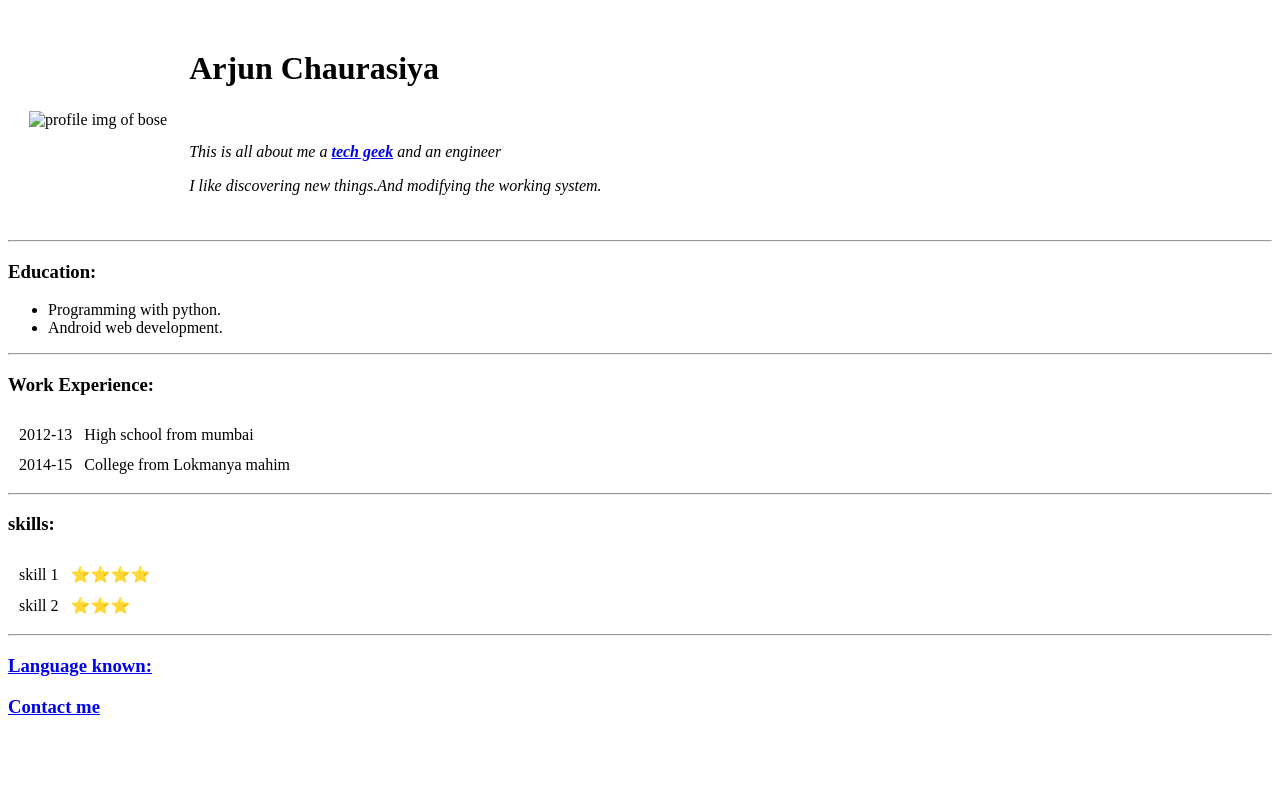
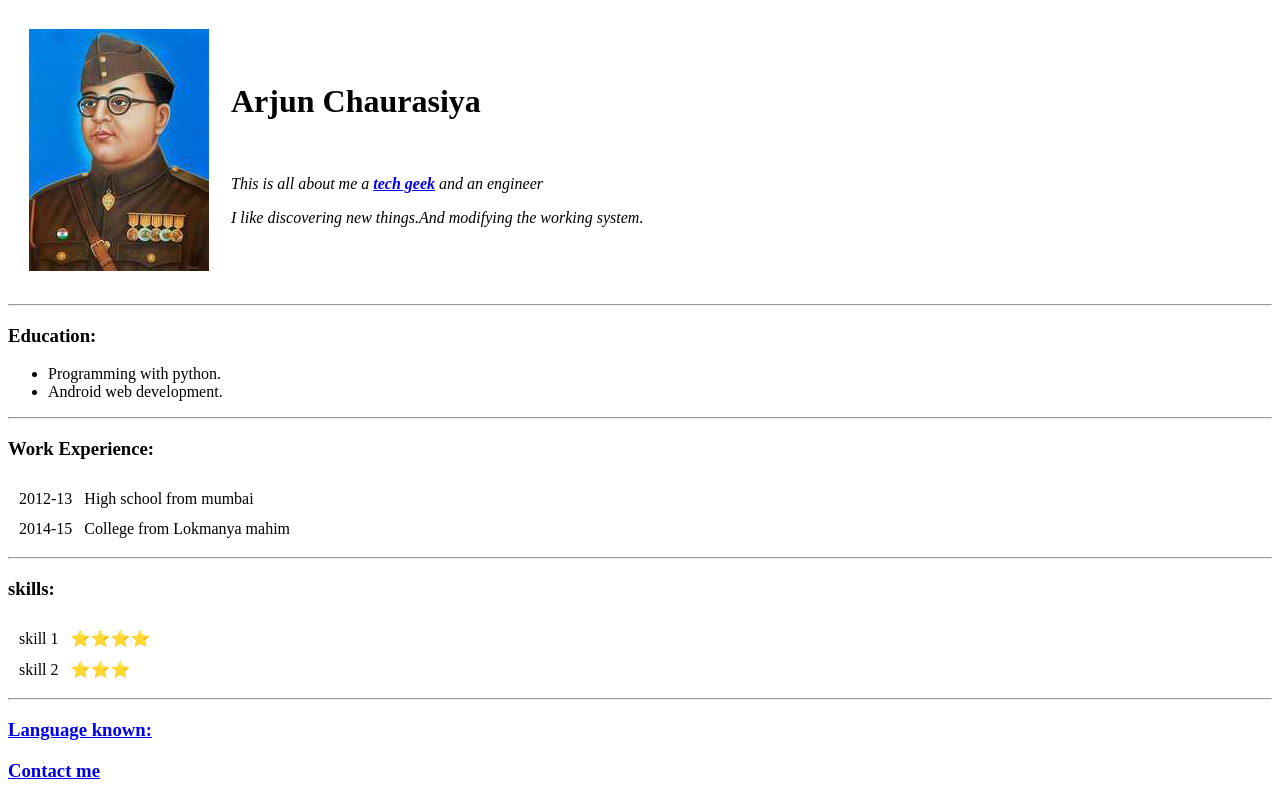
Before and after one commit to ChaurasiyaArjun/web, a plain HTML site: page index.html in a window 1280 px wide. Drawn offline with Linux system fonts and the light colour scheme.

Commit message:
repo change d

```diff
--- a/index.html
+++ b/index.html
@@ -9,7 +9,7 @@
 <body>
 <table cellspacing="20">
 <tr>
-<td><img src="images/subh.png" alt="profile img of bose"></td>
+<td><img src="subh.png" alt="profile img of bose"></td>
 <td><h1> Arjun Chaurasiya </h1>
 <br>
 <p><em>This is all about me a <strong><a href="https://www.google.com">tech geek</a></strong> and an engineer</class=""em></p>
```
